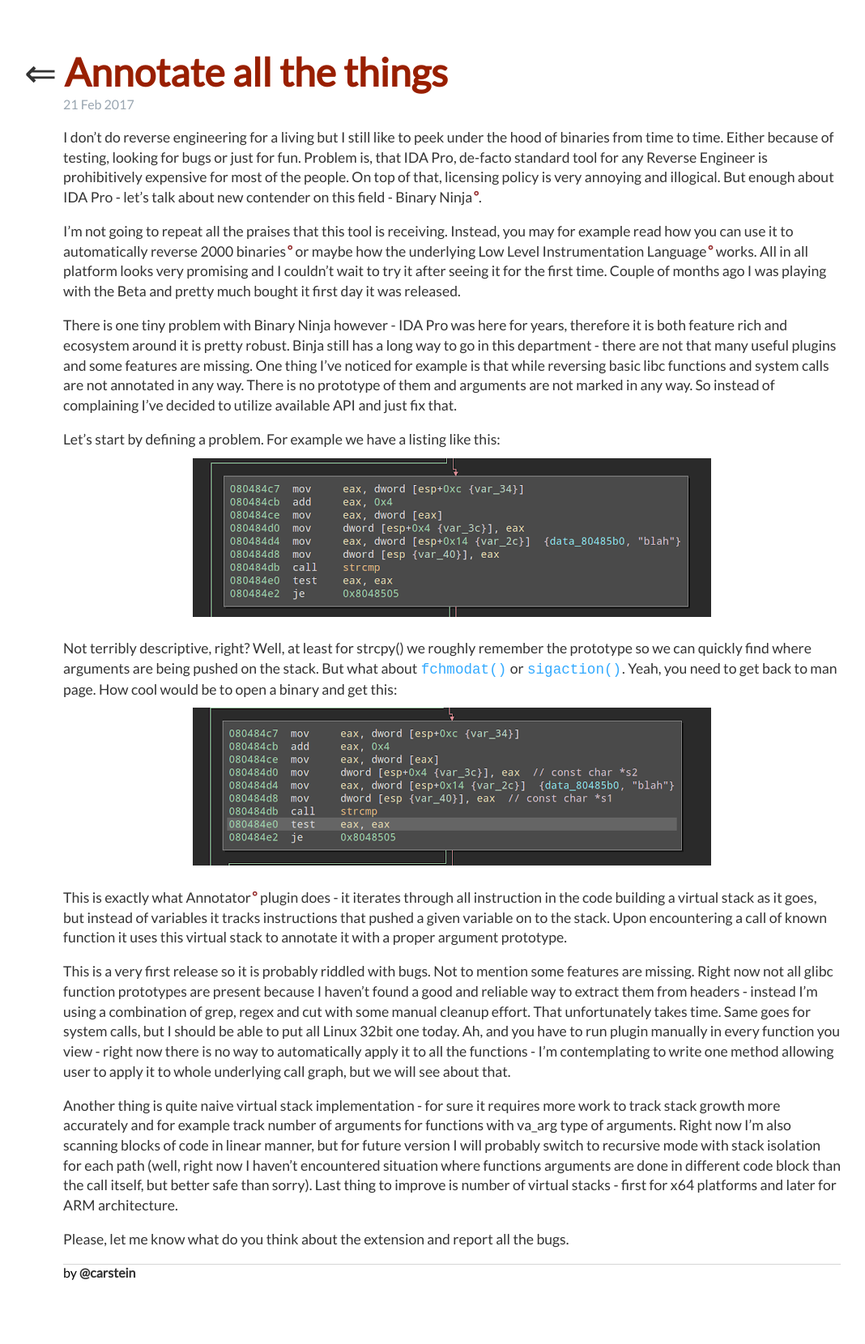
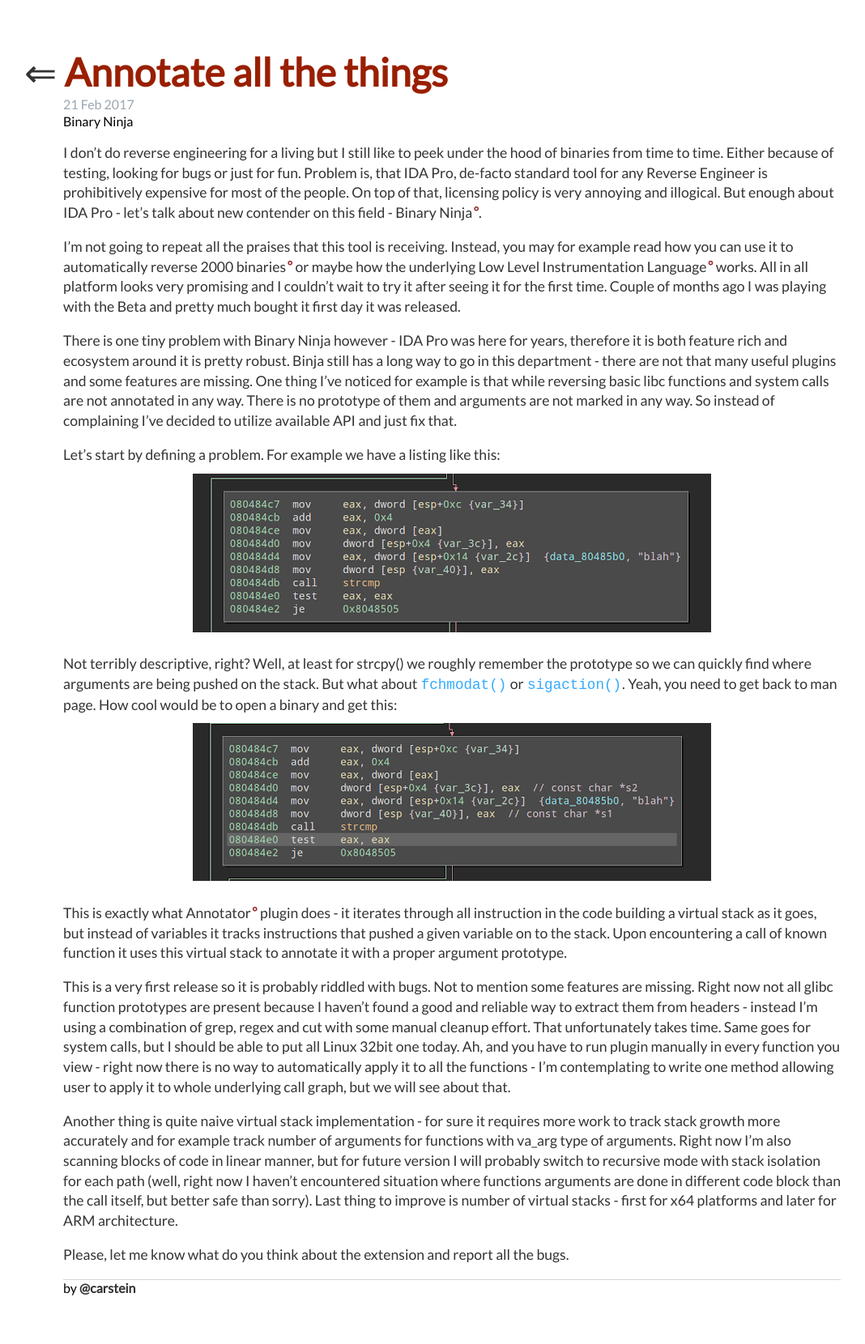
Before and after one commit to carstein/carstein.github.io, a Jekyll site: the page built from _posts/2017-02-21-annotate-all.md, in a window 1280 px wide. Shown: the whole page at 81% size, without its empty margins (82-1150 px from the left). Built offline with Jekyll 4.4.1, drawn with Linux system fonts in a browser that asks for light colours; a style sheet for code colours, icons or effects is not loaded.

Commit message:
Displaying tags for each post

```diff
--- a/_layouts/post.html
+++ b/_layouts/post.html
@@ -4,6 +4,12 @@
 <h1 class="post_title"> <a href="https://carstein.github.io">⇐</a> {{ page.title }}</h1>
 <p class="meta">{{ page.date | date_to_string }}</p>
 
+<div class="tags">
+  {% for tag in page.tags %}
+    <span class="tag">{{ tag }}</span>
+{% endfor %}
+</div>
+
 <div class="post">
   {{ content }}
 </div>
```
